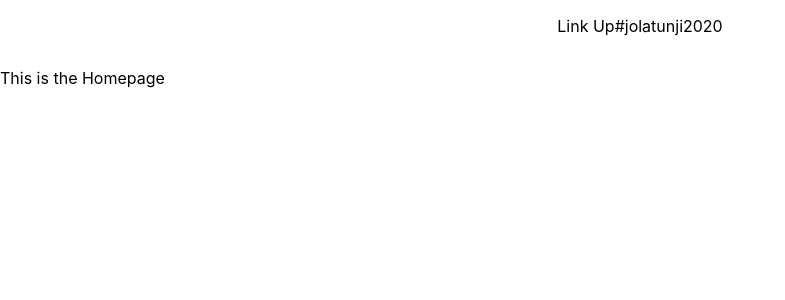
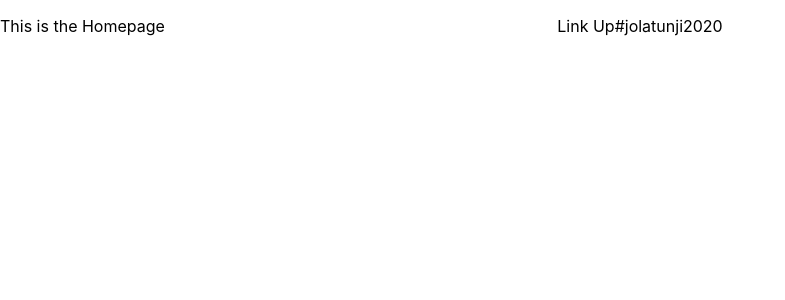
Before and after one commit to mrtoluadesina/linkup-website, a React (Create React App) app: page / in a window 1280 px wide. Shown: the top 300 px of the page, without its empty margins (0-785 px from the left). Built offline with nearby package versions, Linux system fonts and the light colour scheme.

Commit message:
Update the markup for the home layout

```diff
--- /dev/null
+++ b/src/layout/Home/index.scss
@@ -0,0 +1,15 @@
+@import '../../variables';
+
+.main {
+    position: relative;
+    display: flex;
+    flex-direction: column;
+
+    header {
+        position: absolute;
+        top: 0;
+        left: 0;
+        width: 100%;
+        z-index: 9;
+    }
+}
--- a/src/layout/Home/index.tsx
+++ b/src/layout/Home/index.tsx
@@ -1,14 +1,15 @@
 import React from 'react';
 import Header from '../../components/Header';
+import './index.scss';
 
-interface ComponentProps extends React.PropsWithChildren<unknown> {}
+interface ComponentProps extends React.PropsWithChildren<unknown> { }
 
-const HomeLayout: React.FC<ComponentProps> = ({children}) => {
+const HomeLayout: React.FC<ComponentProps> = ({ children }) => {
     return (
-        <>
+        <div className="main">
             <Header />
             {children}
-        </>
+        </div>
     )
 }
 
```
